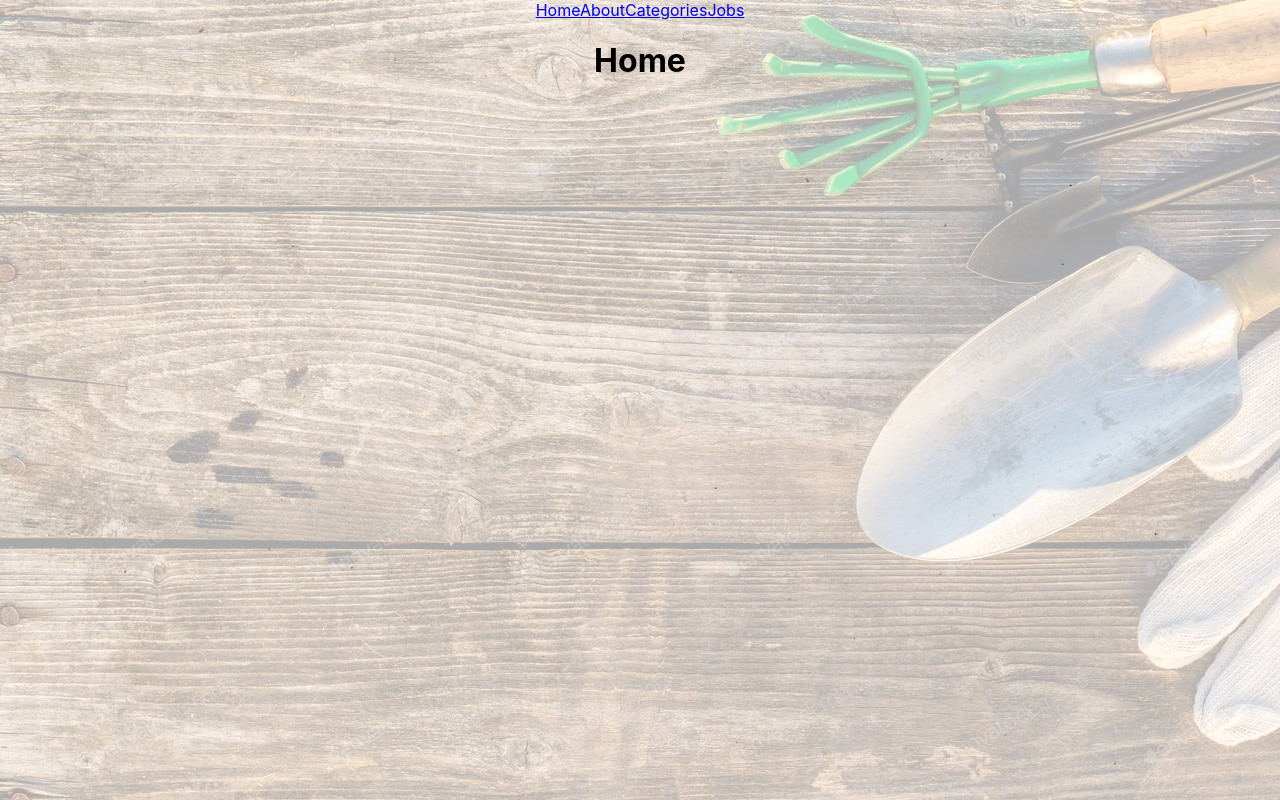
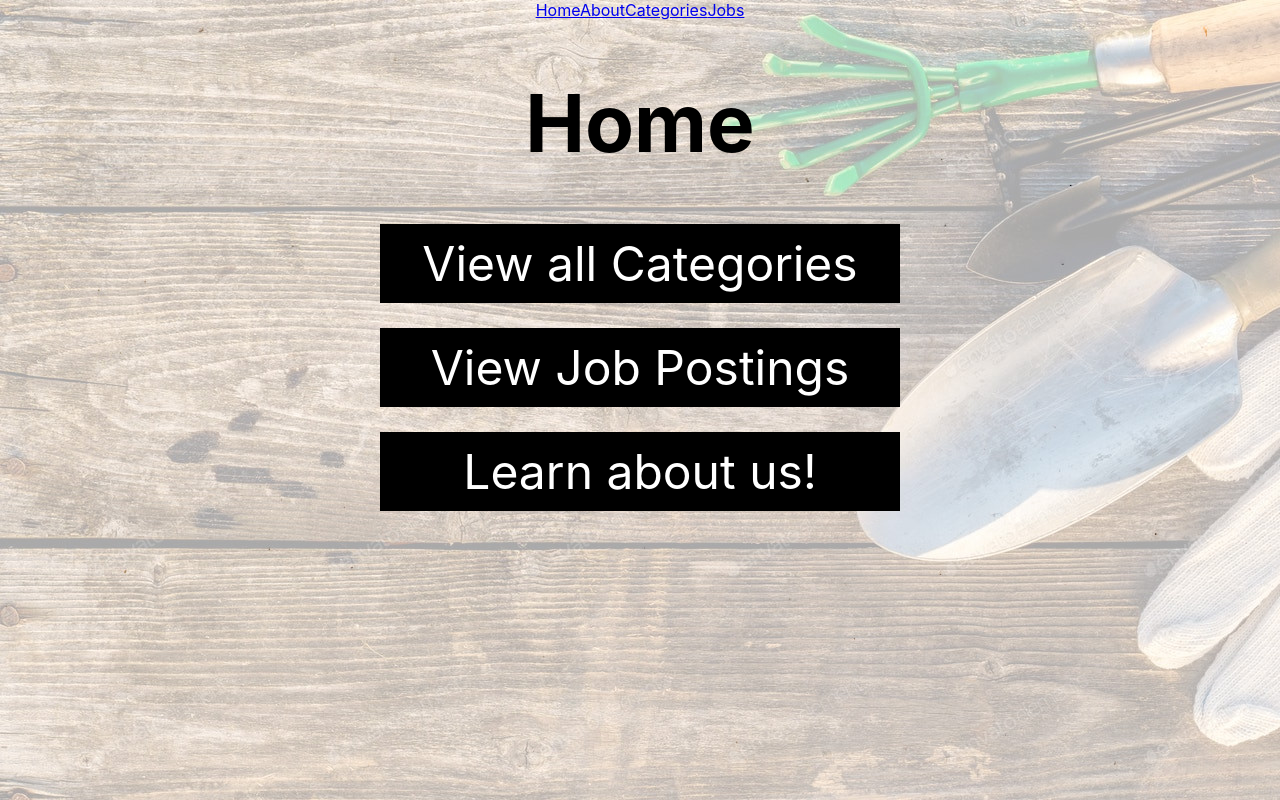
Before and after one commit to rubyreed/weed-hackers-hackathon, a React (Create React App) app in the folder client/: page / in a window 1280 px wide. Built offline with nearby package versions, Linux system fonts and the light colour scheme.

Commit message:
added about page information

```diff
--- a/client/src/components/About.js
+++ b/client/src/components/About.js
@@ -3,7 +3,15 @@ import React from "react";
 const About = () => {
   return (
     <div>
-      <h1>About</h1>
+      <h1>Weed Hackers:</h1>
+      <h3>Ruby Reed</h3>
+      <p>We really aren't sure why Ruby is part of this group. She knows very little about gardening. She struggles to keep even the most basic plants alive. I mean seriously - who kills a cactus? I digress, I guess she maybe knows a little bit about fungi? She has a poster of it on her wall so I guess she at least pretends to be into it although I sort of suspect that she does it because it makes it hip and cool. She is also really hard on team members for basically no reason. She says she enjoys painting her face green and popping out of bushes to scare small children. I really think we should probably kick her out of the group...</p>
+      <br />
+      <h3>Dennis Plank</h3>
+      <p>Dennis is kind of cool I guess? He's fun to work with and has some cool stories so that's always a plus. I really don't know that much about him. I think he mentioned that he owns a bus. I don't know how that is really relevant to gardening but really how many people can say that they own a bus? I think his favorite hobbies are like picking picking daisies in random fields and doing blind taste tests on soil to see if he can tell where the soil is from. It's kind of a cool talent but I would be terrified that a dog had already used that soil if you know what I mean.</p>
+      <br />
+      <h3>Michael Knutson</h3>
+      <p>Mike is basically the only normal one in the group. He actually is a fantastic gardener. This dude can literally grow almost anything. He is the most helpful member in any team and everything that he says is absolutely hilarious. He's also incredibly good-looking. Really this guy has like no bad qualities. If there was maybe one drawback it's that for some reason he likes to listen to Rockstar Sea Shanty by Nickelback. Honestly, that's even kind of cool though. His hobbies include rescuing puppies in poor situations, giving all his money to the underpriviliged, and donating all his spare time to help discover the cure to cancer.</p>
     </div>
   );
 };
--- a/client/src/components/Home.js
+++ b/client/src/components/Home.js
@@ -1,11 +1,33 @@
 import React from "react";
+import { Link } from "react-router-dom";
 
 const Home = () => {
   return (
-    <div>
-      <h1>Home</h1>
+    <div style={{flexDirection: "column", justifyContent: "center"}}>
+      <h1 style={{display: "flex", fontSize: "5em", justifyContent: "center"}}>Home</h1>
+      <Link style= {style.link} to="/categories">View all Categories</Link>
+      <Link style= {style.link} to="/jobs">View Job Postings</Link>
+      <Link style= {style.link} to="/about">Learn about us!</Link>
     </div>
   );
 };
 
 export default Home;
+
+const style ={
+  link: {
+    margin: "auto",
+    marginTop: "25px",
+    padding: "10px",
+    display: "flex",
+    justifyContent: "center",
+    maxWidth: "500px",
+    fontSize: "3em",
+    textDecoration: "none",
+    color: "white",
+    backgroundColor: "black"
+  },
+  p: {
+    fontSize:"3em",
+  }
+}
--- a/client/src/components/ItemForm.js
+++ b/client/src/components/ItemForm.js
@@ -64,11 +64,11 @@ const ItemForm = (props) => {
       <h3>Category: {category.name}</h3>
       <form onSubmit ={handleSubmit}>
         <p>Name:</p>
-        <input value={name} onChange={(e)=>setName(e.target.value)}/>
+        <input required value={name} onChange={(e)=>setName(e.target.value)}/>
         <p>Price:</p>
-        <input value={price} onChange={(e)=>setPrice(e.target.value)}/>
+        <input required value={price} onChange={(e)=>setPrice(e.target.value)}/>
         <p>Description:</p>
-        <input style={{width: "50%"}} value={description} onChange={(e)=>setDescription(e.target.value)}/>
+        <input required style={{width: "50%"}} value={description} onChange={(e)=>setDescription(e.target.value)}/>
         <br  />
         <button style ={{marginRight: "5px"}}>{params.category_id ? "Submit Edits" : "Add New Item"}</button>
         <button onClick ={()=>{handleCancel()}}>Cancel</button>
```
